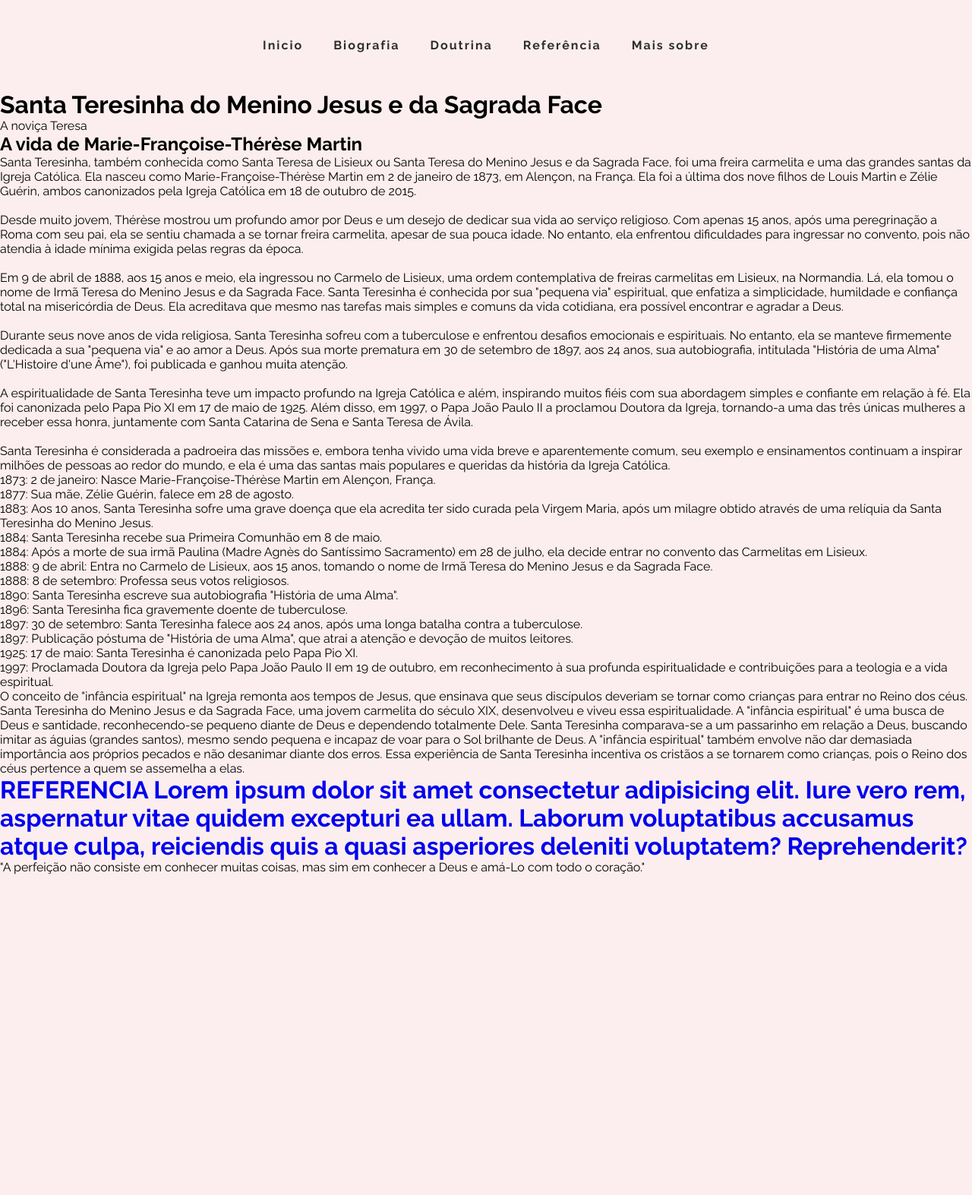
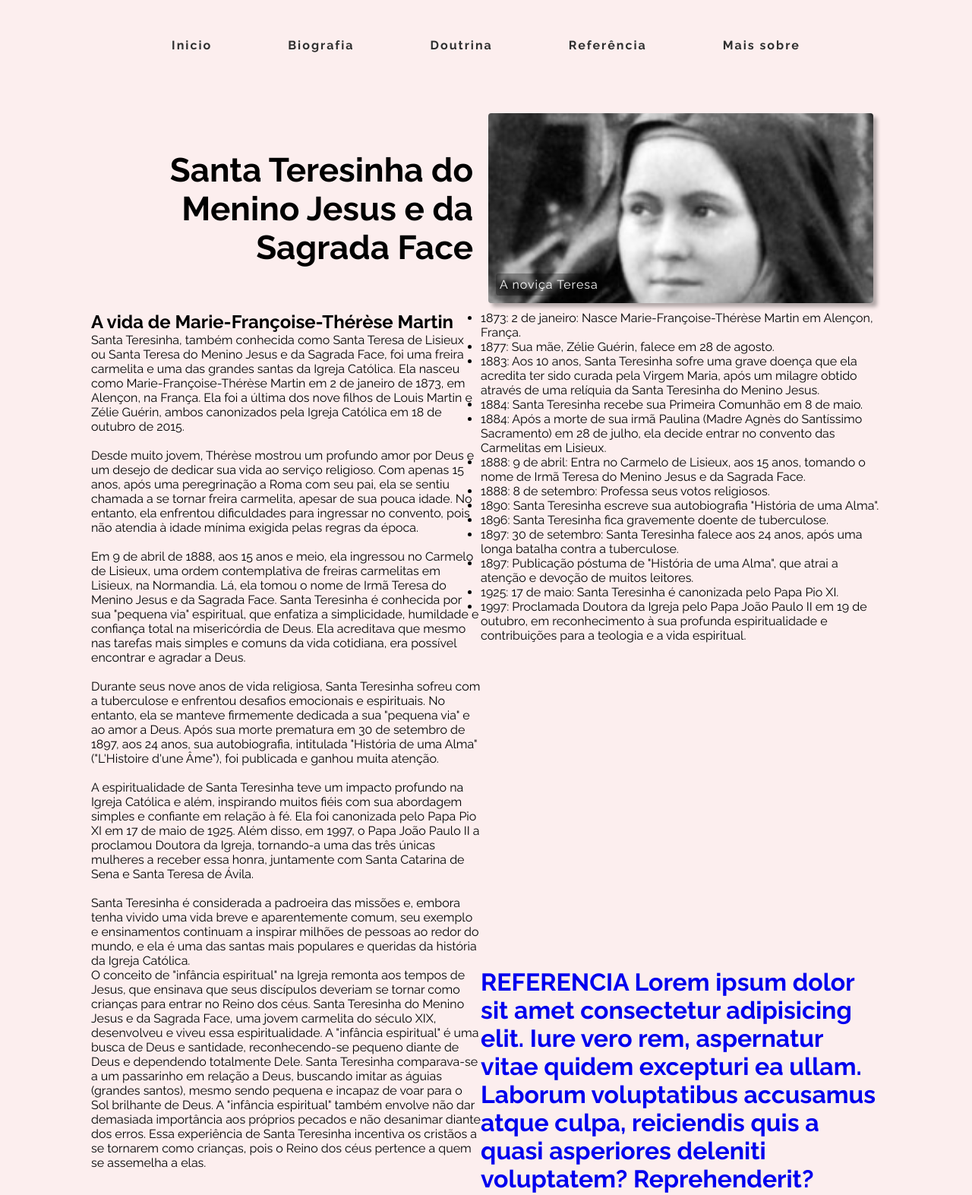
Before and after one commit to kervines/tribute-page, a plain HTML site: page index.html in a window 1280 px wide. Shown: the top 1573 px of the page at 76% size. Before the commit the page ends 1151 px from the top, so only its background shows below. Drawn offline with Linux system fonts and the light colour scheme.

Commit message:
estilização do titulo e imagem da main

```diff
--- a/style.css
+++ b/style.css
@@ -21,6 +21,8 @@ a {
   text-decoration: none;
 }
 
+/* Header */
+
 .header nav ul {
   list-style: none;
 }
@@ -32,7 +34,7 @@ a {
 .header .menu-list {
   display: flex;
   justify-content: center;
-  gap: 40px;
+  gap: 100px;
 }
 
 .header .menu-list a {
@@ -53,9 +55,76 @@ a {
   position: absolute;
   bottom: 10px;
   left: 0px;
-  transition: all 0.25s;
+  transition: all 0.2s;
 }
 
 .header .menu-list a:hover::before {
   width: 100%;
 }
+
+/* Main/Conteudo */
+
+.main {
+  max-width: 1080px;
+  margin: 0 auto;
+  padding: 20px;
+
+  display: grid;
+  grid-template-areas:
+    'titulo img'
+    'corpo corpo'
+    'carrossel carrossel'
+    'doutrina doutrina'
+    'footer footer';
+}
+
+#title {
+  grid-area: titulo;
+  font-size: 44px;
+  text-align: end;
+  align-self: center;
+  padding: 10px;
+}
+
+#img-div {
+  grid-area: img;
+  padding: 10px;
+}
+
+.main-image {
+  position: relative;
+}
+.main-image .image {
+  background-image: url('./img/Therese_von_Lisieux.jpg');
+  background-repeat: no-repeat;
+  background-size: cover;
+  background-position-y: -100px;
+  width: 100%;
+  height: 250px;
+
+  border-radius: 4px;
+  box-shadow: 5px 5px 5px 0px rgba(0, 0, 0, 0.3);
+}
+
+#img-caption {
+  letter-spacing: 1px;
+  position: absolute;
+  bottom: 10px;
+  left: 10px;
+  padding: 5px;
+  background-color: rgba(0, 0, 0, 0.3);
+  color: #fff;
+  border-radius: 4px;
+}
+
+/* footer */
+#footer {
+  color: white;
+  background-color: #2e2e2e;
+  padding: 40px;
+}
+blockquote {
+  font-size: 18px;
+  font-style: italic;
+  text-align: center;
+}
```
